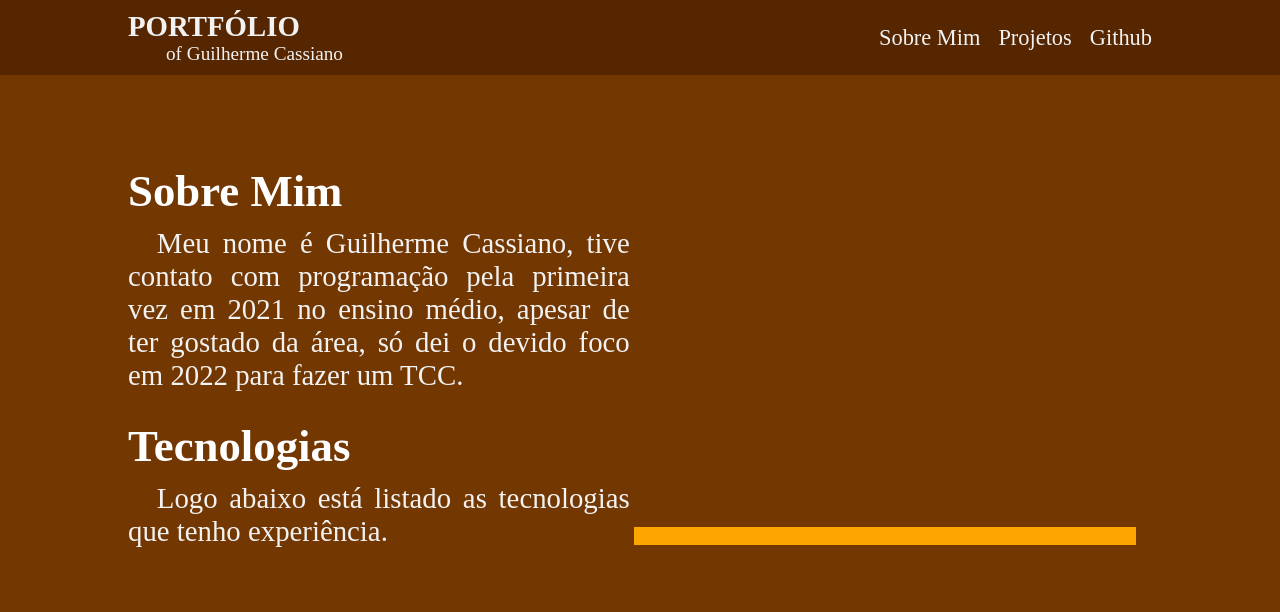
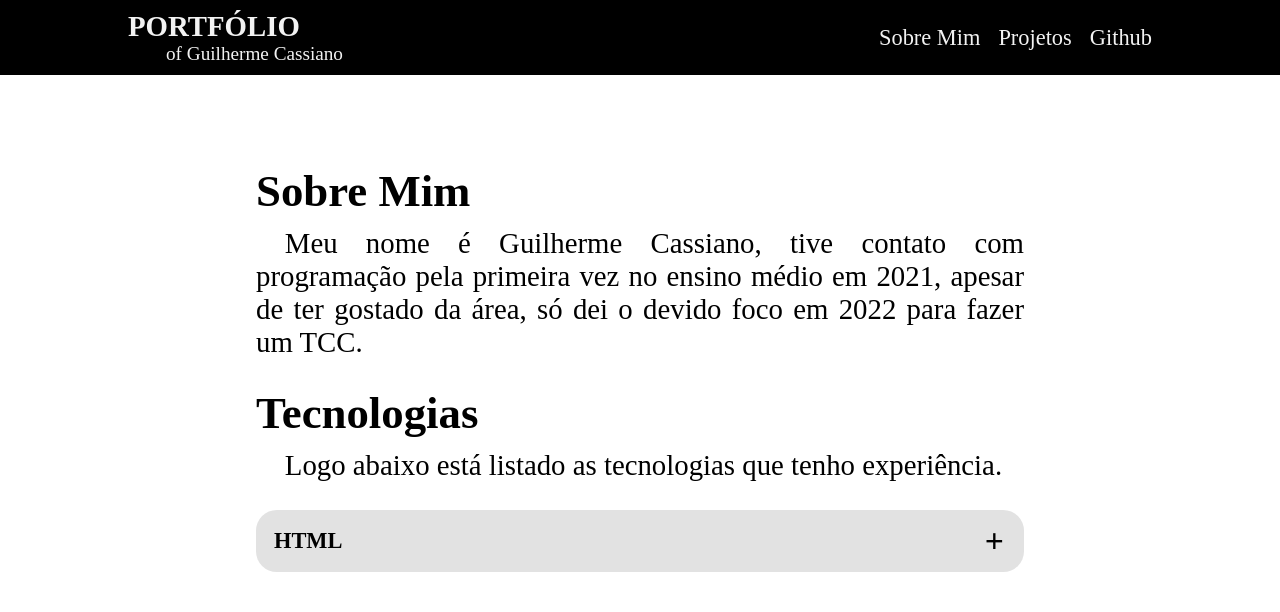
Before and after one commit to guicassiano/portfolio, a plain HTML site: page index.html in a window 1280 px wide. Drawn offline with Linux system fonts and the light colour scheme.

Commit message:
create accordion of technologies

```diff
--- a/assets/css/style.css
+++ b/assets/css/style.css
@@ -8,11 +8,9 @@
     --Laranja-total-4-hex: #260B01;
     --Laranja-total-5-hex: #F2F2F2;
 }
-body{
-    background-color: var(--Laranja-total-2-hex);
-}
+
 .header{
-    background-color: var(--Laranja-total-3-hex);
+    background-color: #000;
     display: flex;
     justify-content: space-between;
     padding: 10px 10%;
@@ -31,7 +29,7 @@ nav ul{
     display: flex;
     list-style: none;
 }
-nav ul li{
+nav > ul > li{
     padding-left: 18px;
 }
 a{
@@ -50,20 +48,13 @@ a:hover{
     transition-timing-function: linear;
 }
 main{
-    margin: 90px 10%;
+    margin: 90px 20%;
 }
-main div{
-    display: inline-block;
-    width: 49%;
-}
-.about-me{
-    color: #F2F2F2;
-}
+
 .about-me h2{
     font-size: 2.8em;
     text-transform: capitalize;
     margin-bottom: 10px;
-    color: #fff;
 }
 .about-me p{
     font-size: 1.8em;
@@ -71,3 +62,41 @@ main div{
     text-indent: 1em;
     margin-bottom: 28px;
 }
+/* .accordion{
+    max-width: 100%;
+} */
+.accordion .contentBx{
+    position: relative;
+    margin-bottom: 10px;
+}
+.accordion .contentBx .label{
+    position: relative;
+    padding: 18px;
+    border-radius: 1.3rem;
+    background-color: #e2e2e2;
+    cursor: pointer;
+    font-weight: bolder;
+    font-size: 1.4em;
+}
+.accordion .contentBx .label::before{
+    content: '+';
+    position: absolute;
+    top: 20%;
+    right: 20px;
+    font-size: 1.5em;
+}
+.accordion .contentBx.active .label::before{
+    content: '-';
+}
+.accordion .contentBx .content{
+    position: relative;
+    background-color: #fff;
+    height: 0;
+    overflow: hidden;
+    transition: 0.5s;
+    overflow-y: auto;
+}
+.accordion .contentBx.active .content{
+    height: 150px;
+    padding: 10px;
+}
--- /dev/null
+++ b/assets/js/accordion.js
@@ -0,0 +1,33 @@
+function createList(...list){
+    return `
+    <li>${list}</li>
+    `
+}
+
+function tec(nameTec,lista){
+    return `
+    <div class="accordion">
+        <div class="contentBx">
+            <div class="label">${nameTec}</div>
+            <div class="content">
+            <ul>
+                ${lista}
+            </ul>
+            </div>
+        </div>
+    </div>
+    `
+}
+
+document.querySelector("#accordion").innerHTML = `
+    ${tec("HTML",createList("a")+createList("b"))}
+`
+
+
+const accordion = document.getElementsByClassName("contentBx")
+
+for (i=0; i<accordion.length; i++){
+    accordion[i].addEventListener("click",function(){
+        this.classList.toggle("active")
+    })
+}
--- a/index.html
+++ b/index.html
@@ -26,14 +26,27 @@
         <main>
             <div class="about-me">
                 <h2>sobre mim</h2>
-                <p>Meu nome é Guilherme Cassiano, tive contato com programação pela primeira vez em 2021 no ensino médio, apesar de ter gostado da área, só dei o devido foco em 2022 para fazer um TCC.</p>
+                <p>Meu nome é Guilherme Cassiano, tive contato com programação pela primeira vez no ensino médio em 2021, apesar de ter gostado da área, só dei o devido foco em 2022 para fazer um TCC.</p>
                 <h2>tecnologias</h2>
                 <p>Logo abaixo está listado as tecnologias que tenho experiência.</p>
-            </div>
-            <div style="background-color: orange;">
-                <img src="" alt="">
+                <!-- <div class="accordion">
+                    <div class="contentBx">
+                        <div class="label">List One</div>
+                        <div class="content">
+                            <ul>
+                                <li>Semantica</li>
+                            </ul>
+                        </div>
+                    </div>
+                </div> -->
+                <div id="accordion">
+
+                </div>
+
             </div>
         </main>
     </div>
+
+    <script src="assets/js/accordion.js"></script>
 </body>
 </html>
```
